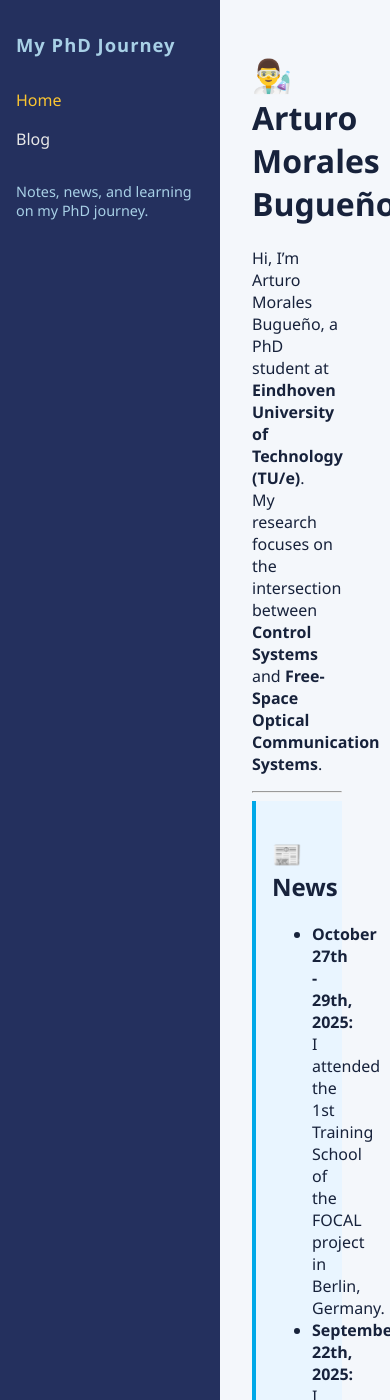
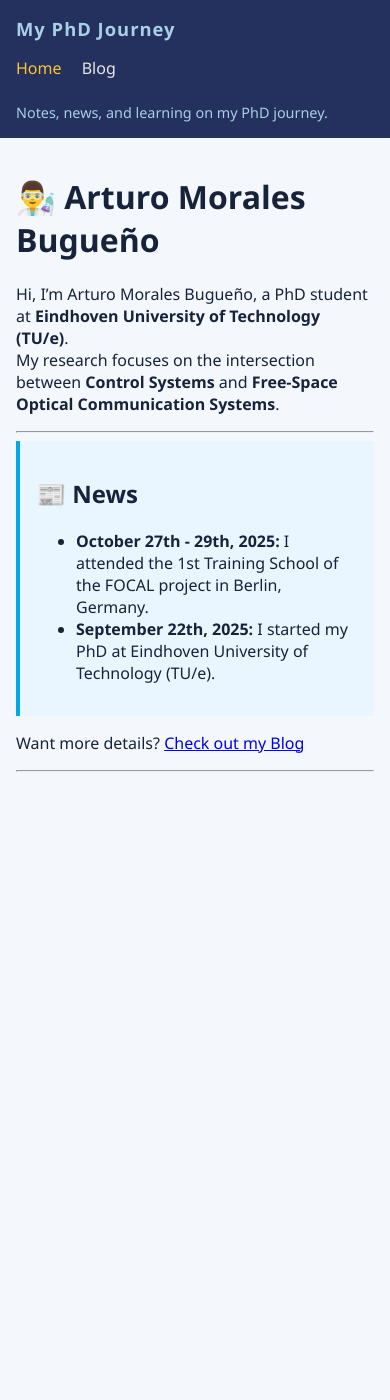
Before and after one commit to arturombug/arturombug.github.io, a Jekyll site: the page built from index.md, in a window 390 px wide and 1400 px high. Built offline with Jekyll 4.4.1, drawn with Linux system fonts in a browser that asks for light colours.

Commit message:
sidebar responsive for phones

```diff
--- a/_includes/sidebar.html
+++ b/_includes/sidebar.html
@@ -1,9 +1,9 @@
 <div class="sidebar">
-  <h1>{{ site.title }}</h1>
-  <nav>
+  <h1 class="sidebar-title">{{ site.title }}</h1>
+  <nav class="sidebar-nav">
     <a href="/" {% if page.url == "/" %}class="active"{% endif %}>Home</a>
     <a href="/blog/" {% if page.url == "/blog/" %}class="active"{% endif %}>Blog</a>
     <!-- Add more links below as you create more pages! -->
   </nav>
-  <div style="margin-top:2rem; font-size:0.9em; color:#a8d0e6">{{ site.description }}</div>
+  <div class="sidebar-description">{{ site.description }}</div>
 </div>
--- a/assets/css/styles.css
+++ b/assets/css/styles.css
@@ -4,11 +4,13 @@ body {
   background: #f4f7fb;
   color: #17223b;
 }
+
 main {
-  flex: 1;
+  margin-left: 220px; /* same as sidebar width */
   padding: 2rem 3rem 2rem 2rem;
-  margin-left: 220px;
+  box-sizing: border-box;
 }
+
 .sidebar {
   width: 220px;
   background: #24305e;
@@ -19,15 +21,18 @@ main {
   left: 0;
   top: 0;
   box-sizing: border-box;
+  z-index: 100;
 }
-.sidebar h1 {
+
+.sidebar-title {
   font-size: 1.15rem;
   color: #a8d0e6;
   margin-top: 0;
   margin-bottom: 2rem;
   letter-spacing: 1px;
 }
-.sidebar nav a {
+
+.sidebar-nav a {
   display: block;
   color: #e8e8e8;
   text-decoration: none;
@@ -35,14 +40,53 @@ main {
   font-weight: 500;
   transition: color 0.2s;
 }
-.sidebar nav a:hover,
-.sidebar nav a.active {
+
+.sidebar-nav a:hover,
+.sidebar-nav a.active {
   color: #fbc531;
 }
+
+.sidebar-description {
+  margin-top: 2rem;
+  font-size: 0.9em;
+  color: #a8d0e6;
+}
+
 .news {
   background: #e9f5ff;
   border-left: 4px solid #00a8e8;
   padding: 1em;
   margin-bottom: 1em;
 }
-.blog-list li { margin-bottom: 0.7em; }
+
+.blog-list li {
+  margin-bottom: 0.7em;
+}
+
+/* Mobile: turn sidebar into a top header and remove the left offset */
+@media (max-width: 768px) {
+  .sidebar {
+    position: relative;
+    width: 100%;
+    min-height: auto;
+    padding: 1rem;
+  }
+
+  .sidebar-title {
+    margin-bottom: 1rem;
+  }
+
+  .sidebar-nav a {
+    display: inline-block;
+    margin: 0 1rem 0.5rem 0;
+  }
+
+  .sidebar-description {
+    margin-top: 1rem;
+  }
+
+  main {
+    margin-left: 0;
+    padding: 1rem;
+  }
+}
```
Lines whose indentation alone changed are shown as unchanged.
